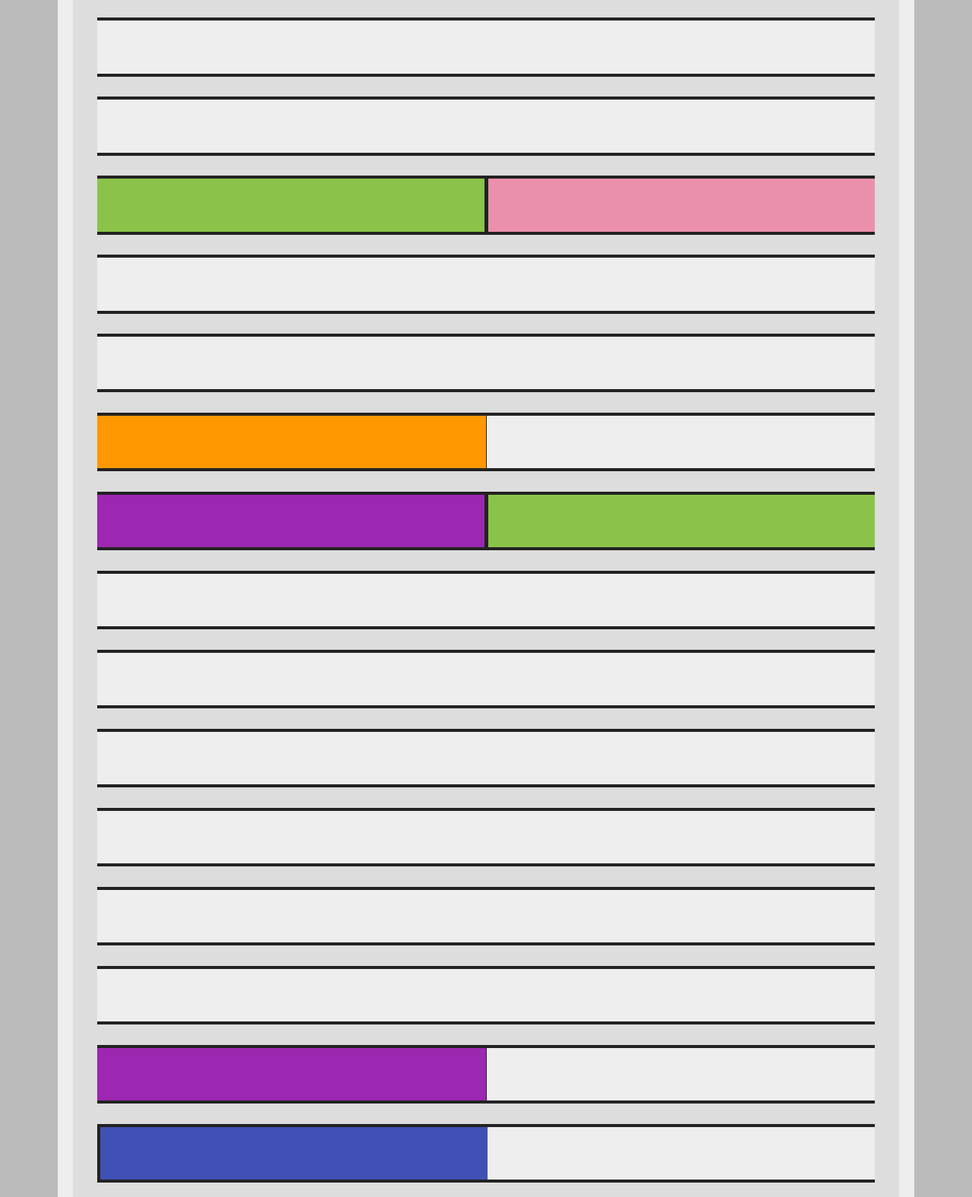
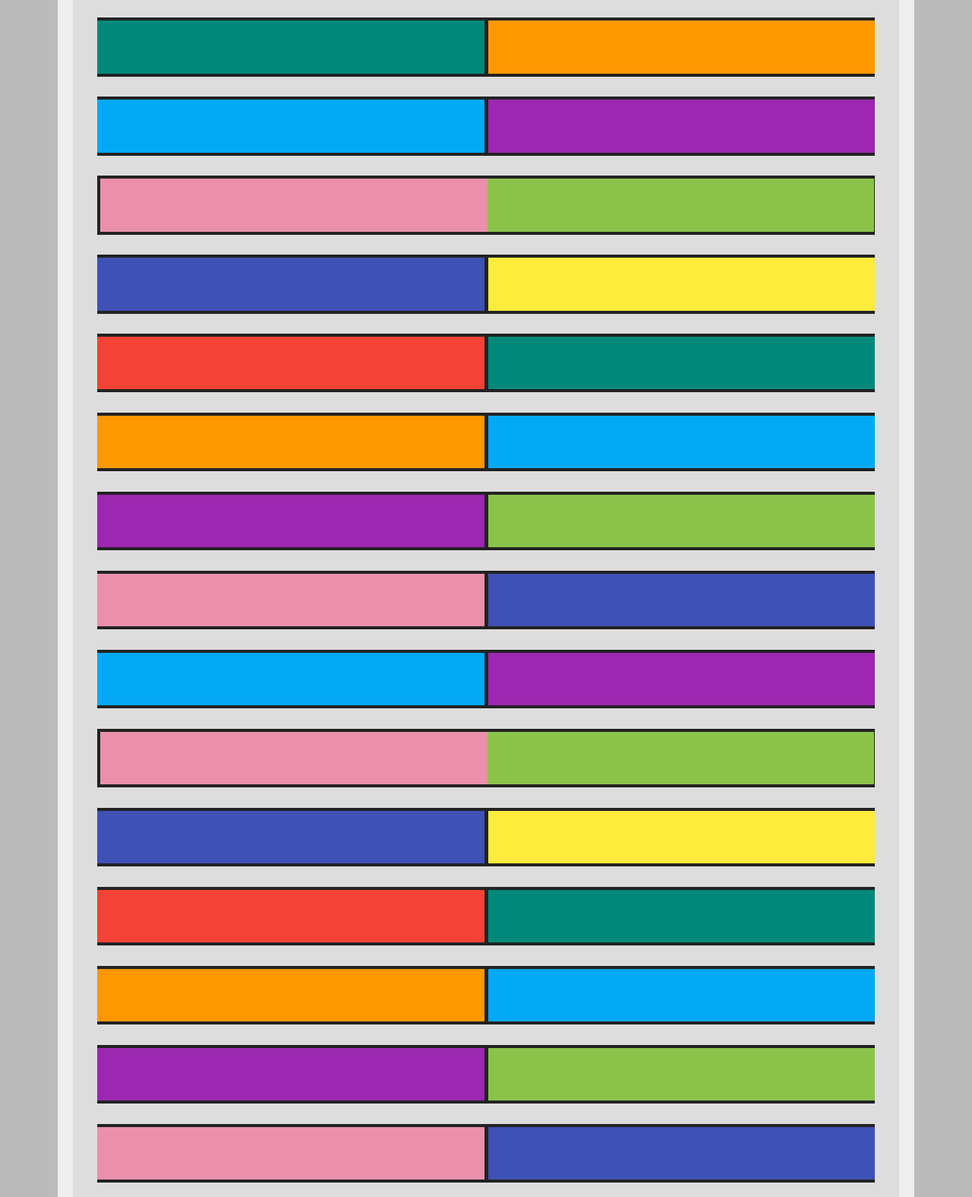
Before and after one commit to AlicornAirport/Ideologue, a plain HTML site: page results.html in a window 1280 px wide. Shown: the part 344-1919 px from the top of the page at 76% size. Drawn offline with Linux system fonts and the light colour scheme.

Commit message:
Update style.css

```diff
--- a/style.css
+++ b/style.css
@@ -149,163 +149,183 @@ div.text-wrapper {
     color: #222222;
     display: inline-block;
 }
-div.Dominionst {
+div.dominion {
     background-color: #ffeb3b;
     text-align: left;
     border-right-style: solid;
 }
-div.Sentientist {
+div.sentient {
     background-color: #f44336;
     text-align: right;
     border-left-style: solid;
 }
-div.Individualist {
+div.collective {
     background-color: #00897b;
     text-align: left;
     border-right-style: solid;
 }
-div.Collectivist {
+div.individual {
     background-color: #ff9800;
     text-align: right;
     border-left-style: solid;
 }
-div.Pragmatist {
+div.pragma {
     background-color: #03a9f4;
     text-align: left;
     border-right-style: solid;
 }
-div.Dogmatist {
+div.dogmat {
     background-color: #9c27b0;
     text-align: right;
     border-left-style: solid;
 }
-div.Bellicist {
+div.pacifist {
+    background-color: #ea90ab;
+    text-align: left;
+    border-left-style: solid;
+}
+div.bellicist {
+    background-color: #8bc34a;
+    text-align: right;
+    border-right-style: solid;
+}
+div.reduction {
+    background-color: #3f51b5;
+    text-align: left;
+    border-right-style: solid;
+}
+div.intersection {
+    background-color: #ffeb3b;
+    text-align: right;
+    border-left-style: solid;
+}
+div.anarchy {
+    background-color: #f44336;
+    text-align: left;
+    border-right-style: solid;
+}
+div.hierarchy {
+    background-color: #00897b;
+    text-align: right;
+    border-left-style: solid;
+}
+div.democrat {
+    background-color: #ff9800;
+    text-align: left;
+    border-right-style: solid;
+}
+div.vanguard {
+    background-color: #03a9f4;
+    text-align: right;
+    border-left-style: solid;
+}
+div.secularist {
+    background-color: #9c27b0;
+    text-align: left;
+    border-right-style: solid;
+}
+div.clericalist {
+    background-color: #8bc34a;
+    text-align: right;
+    border-left-style: solid;
+}
+div.federal {
+    background-color: #ea90ab;
+    text-align: left;
+    border-right-style: solid;
+}
+div.unity {
+    background-color: #3f51b5;
+    text-align: right;
+    border-left-style: solid;
+}
+div.global {
+    background-color: #03a9f4;
+    text-align: left;
+    border-right-style: solid;
+}
+div.autark {
+    background-color: #9c27b0;
+    text-align: right;
+    border-left-style: solid;
+}
+div.imperial {
     background-color: #ea90ab;
     text-align: right;
     border-left-style: solid;
 }
-div.Pacifist {
+div.decolonial {
     background-color: #8bc34a;
     text-align: left;
     border-right-style: solid;
 }
-div.Reductionist {
+div.multicultural {
     background-color: #3f51b5;
     text-align: left;
     border-right-style: solid;
 }
-div.Intersectionalist {
+div.supremacy {
     background-color: #ffeb3b;
     text-align: right;
     border-left-style: solid;
 }
-div.Anarchist {
+div.queer {
     background-color: #f44336;
     text-align: left;
     border-right-style: solid;
 }
-div.Hierarchist {
+div.cishet {
     background-color: #00897b;
     text-align: right;
     border-left-style: solid;
 }
-div.Democrat {
+div.biocon {
     background-color: #ff9800;
     text-align: left;
     border-right-style: solid;
 }
-div.Vanguardist {
+div.trans {
     background-color: #03a9f4;
     text-align: right;
     border-left-style: solid;
 }
-div.Secularist {
+div.luddite {
     background-color: #9c27b0;
     text-align: left;
     border-right-style: solid;
 }
-div.Clericalist {
+div.techno {
     background-color: #8bc34a;
     text-align: right;
     border-left-style: solid;
 }
-div.Association {
+div.play {
     background-color: #ea90ab;
     text-align: left;
     border-right-style: solid;
 }
-div.Unitarian {
+div.work {
     background-color: #3f51b5;
     text-align: right;
     border-left-style: solid;
 }
-div.Globalist {
-    background-color: #03a9f4;
-    text-align: left;
-    border-right-style: solid;
-}
-div.Autarkist {
-    background-color: #9c27b0;
-    text-align: right;
-    border-left-style: solid;
-}
-div.Imperialist {
-    background-color: #ea90ab;
-    text-align: right;
-    border-left-style: solid;
-}
-div.Anticolonialist {
-    background-color: #8bc34a;
-    text-align: left;
-    border-right-style: solid;
-}
-div.Multiculturalist {
-    background-color: #3f51b5;
-    text-align: left;
-    border-right-style: solid;
-}
-div.Assimilationist {
-    background-color: #ffeb3b;
-    text-align: right;
-    border-left-style: solid;
-}
-div.Liberation {
+div.priv {
     background-color: #f44336;
     text-align: left;
     border-right-style: solid;
 }
-div.Essentialism {
+div.com {
     background-color: #00897b;
     text-align: right;
     border-left-style: solid;
 }
-div.Bioconservatist {
+div.negative {
     background-color: #ff9800;
     text-align: left;
     border-right-style: solid;
 }
-div.Transhumanist {
+div.positive {
     background-color: #03a9f4;
-    text-align: right;
-    border-left-style: solid;
-}
-div.Luddite {
-    background-color: #9c27b0;
-    text-align: left;
-    border-right-style: solid;
-}
-div.Technophile {
-    background-color: #8bc34a;
-    text-align: right;
-    border-left-style: solid;
-}
-div.Labor {
-    background-color: #ea90ab;
-    text-align: left;
-    border-right-style: solid;
-}
-div.Play {
-    background-color: #3f51b5;
     text-align: right;
     border-left-style: solid;
 }
```
